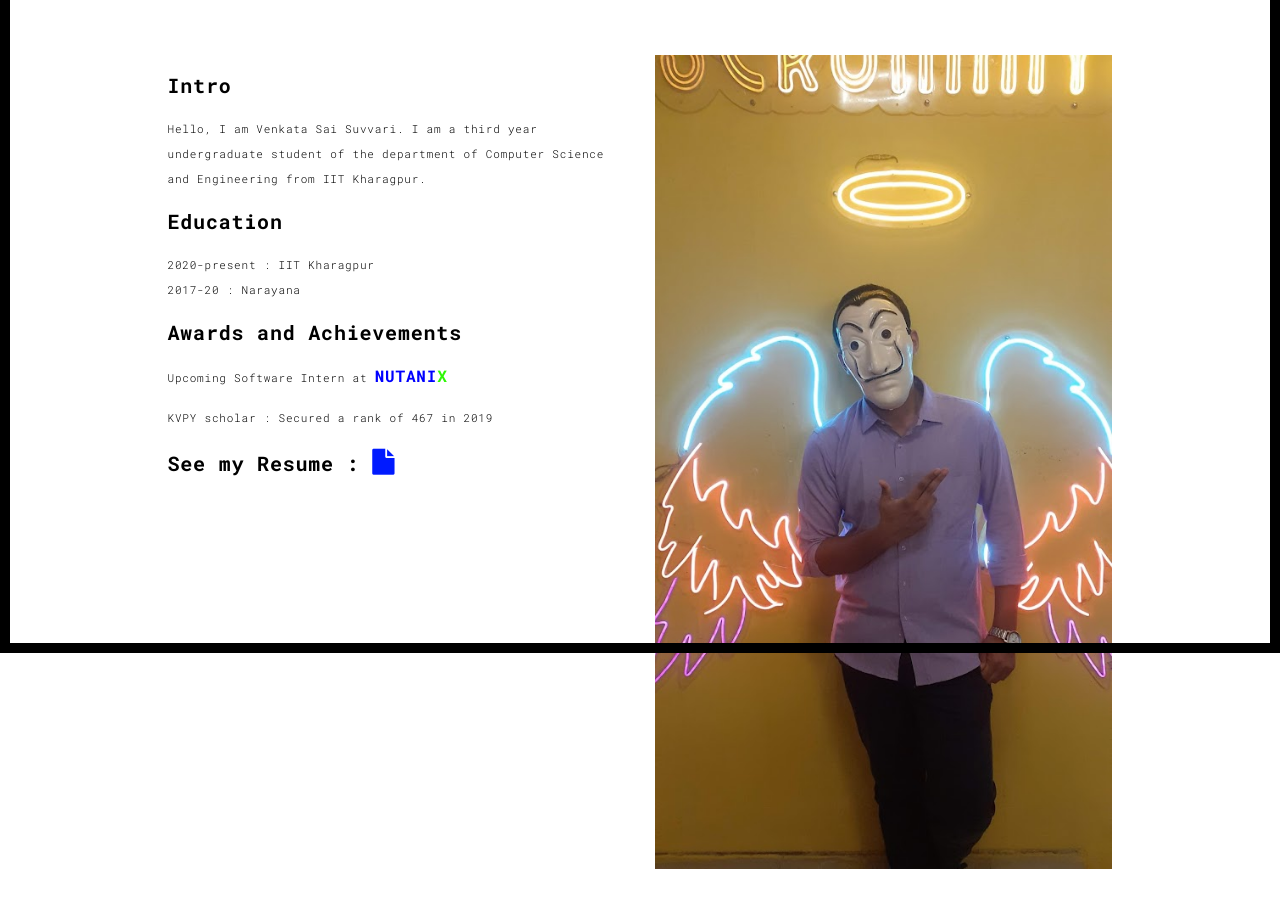
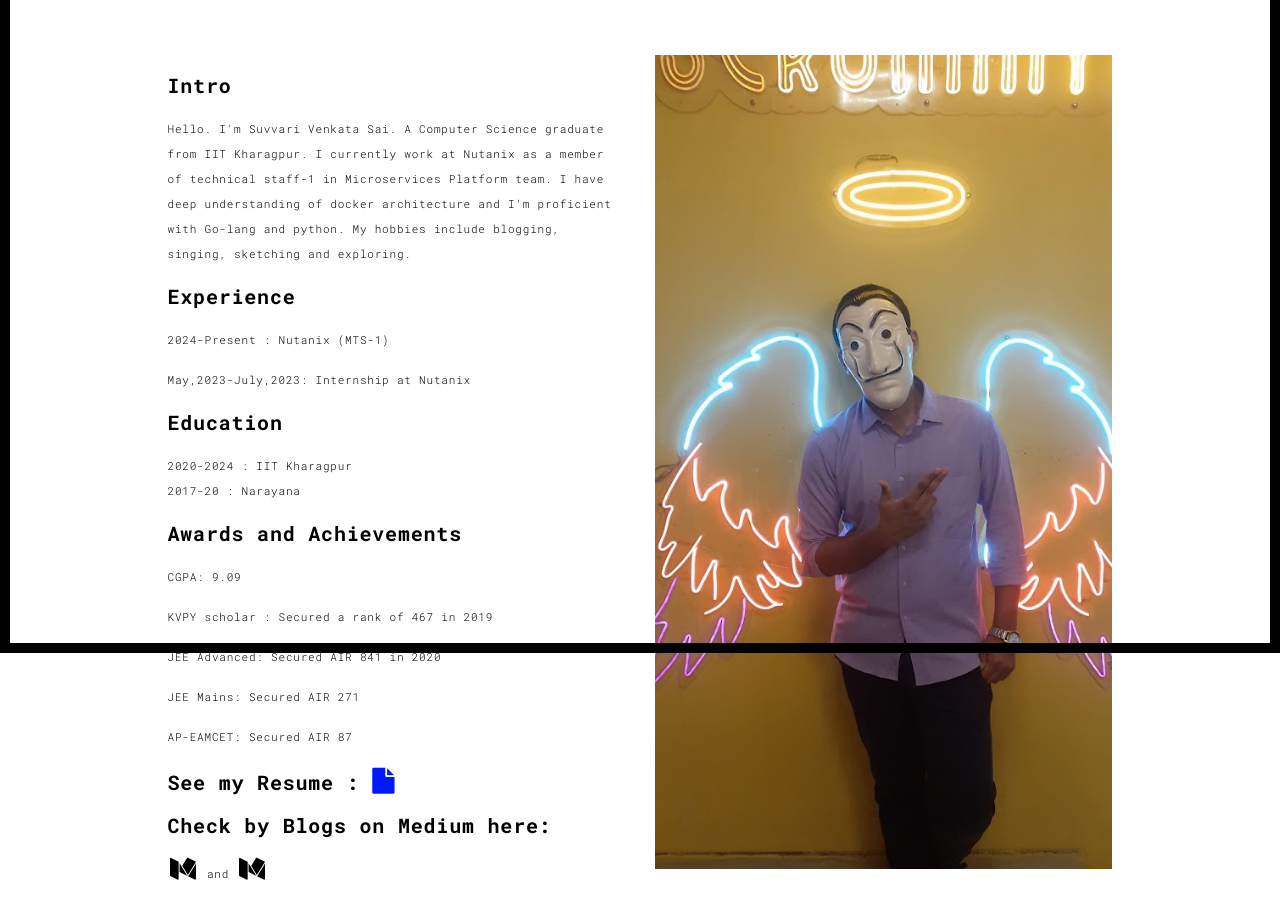
Before and after one commit to Venkatasai-102/My-Webpage, a plain HTML site: page about.html in a window 1280 px wide. Shown: the part 147-1066 px from the top of the page. Drawn offline with Linux system fonts and the light colour scheme.

Commit message:
Updated resume, about and intro - Added readme.md to include intro and webpage link

```diff
--- a/about.html
+++ b/about.html
@@ -61,14 +61,28 @@
               <div class="row">
                 <div class="col-xs-12 col-md-6">
                   <h3>Intro</h3>
-                  <p>Hello, I am Venkata Sai Suvvari. I am a third year undergraduate student of the department of Computer Science and Engineering from IIT Kharagpur.</p>
+                  <p>Hello. I'm Suvvari Venkata Sai. A Computer Science graduate from IIT Kharagpur. I currently work at Nutanix as a member of technical staff-1 in Microservices Platform team. I have deep understanding of docker architecture and I'm proficient with Go-lang and python. My hobbies include blogging, singing, sketching and exploring.</p>
+                  <h3>Experience</h3>
+                  <p>2024-Present : Nutanix (MTS-1)</p>
+                  <p>May,2023-July,2023: Internship at Nutanix </p>
                   <h3>Education</h3>
-                  <p>2020-present : IIT Kharagpur</br> 2017-20 : Narayana</p>
+                  <p>2020-2024 : IIT Kharagpur</br> 2017-20 : Narayana</p>
                   <h3>Awards and Achievements</h3>
-                  <p>Upcoming Software Intern at <b><span style="color: blue; font-size: 16px;">NUTANI</span><span style="color: rgb(46, 247, 5); font-size: 16px;">X</span></b></p>
+                  <p>CGPA: 9.09</p>
                   <p>KVPY scholar : Secured a rank of 467 in 2019</p>
+                  <p>JEE Advanced: Secured AIR 841 in 2020</p>
+                  <p>JEE Mains: Secured AIR 271</p>
+                  <p>AP-EAMCET: Secured AIR 87</p>
                   <h3>See my Resume :
                   <a href="./assets/Venkatasai_Suvvari_Resume.pdf" target="_blank" ><i class="fa fa-file" aria-hidden="true" style="font-size: 26px;"></i></a></h3>
+                  <h3>Check by Blogs on Medium here:</h3>
+                  <a href="https://medium.com/@suvvarivenkatasai" target="_blank" title="" class="fa-icon">
+                    <i class="fa fa-medium" style="font-size:26px"></i>
+                  </a>
+                  and
+                  <a href="https://medium.com/@brave_" target="_blank" title="" class="fa-icon">
+                    <i class="fa fa-medium" style="font-size:26px"></i>
+                  </a>
                 </div>
                 <div class="col-xs-12 col-md-6">
                   <img src="./assets/images/profile.jpg" class="img-responsive" alt="">
```
Also changed, not shown: contact.html (+1 -1 lines), index.html (+4 -4 lines), 2 other files.
